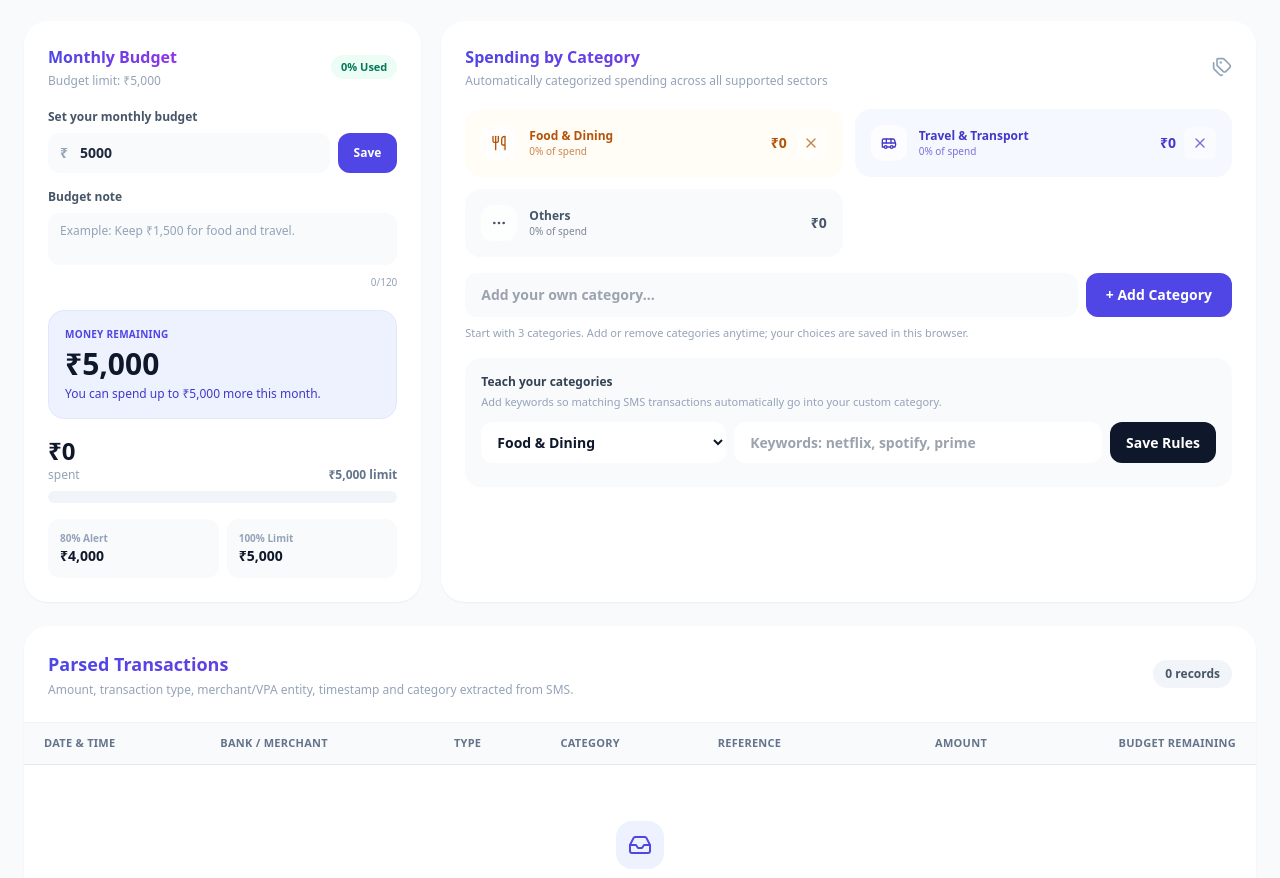
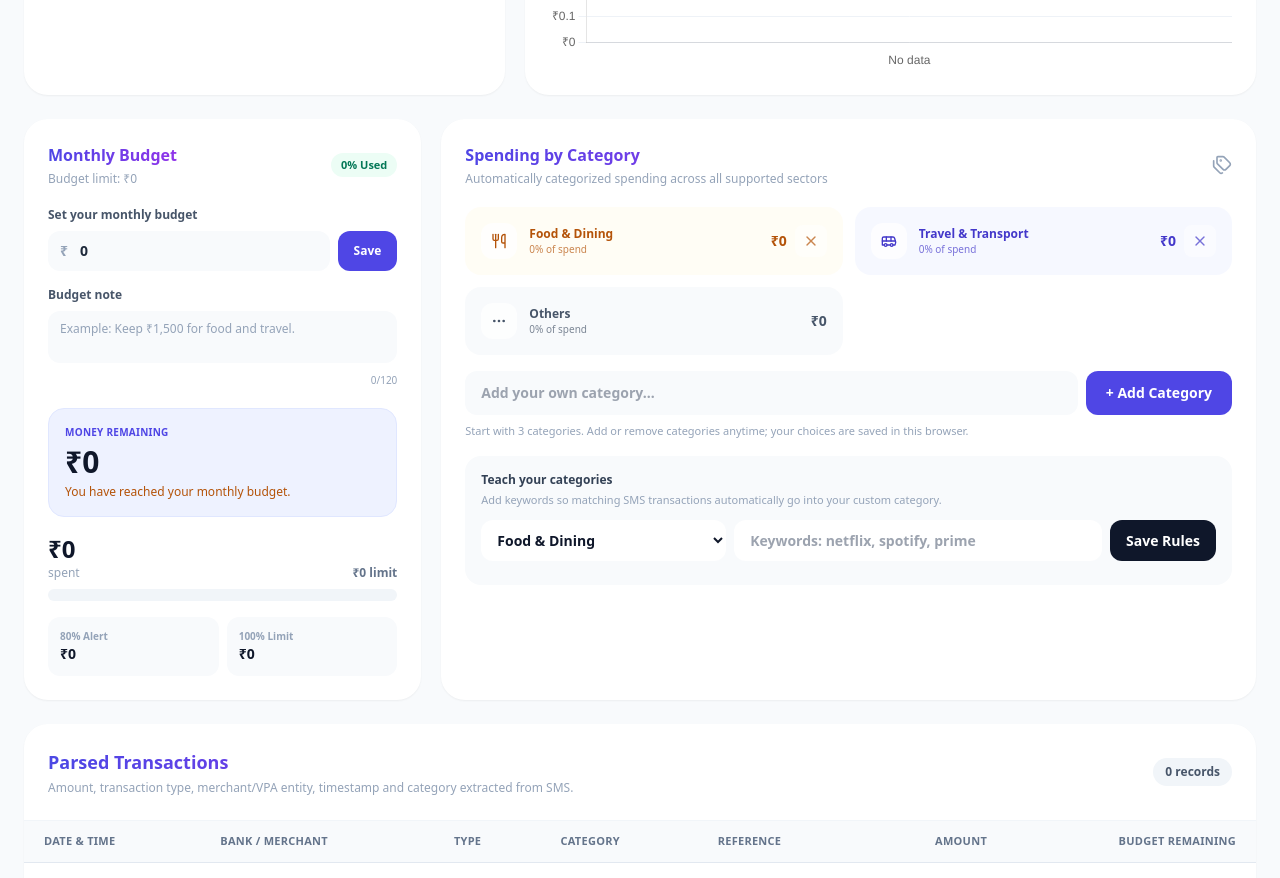
Before and after one commit to Asish93-2005/web, a plain HTML site: page dash.html in a window 1280 px wide. Shown: the part 1355-2233 px from the top of the page. Drawn offline with nearby package versions, Linux system fonts and the light colour scheme.

Commit message:
Update dash.html

```diff
--- a/dash.html
+++ b/dash.html
@@ -221,7 +221,7 @@
             <i data-lucide="piggy-bank" class="w-4 h-4"></i>
           </span>
         </div>
-        <p id="budgetLeft" class="text-2xl sm:text-3xl font-extrabold">₹5,000</p>
+        <p id="budgetLeft" class="text-2xl sm:text-3xl font-extrabold">₹0</p>
         <p id="budgetStatus" class="text-[11px] text-slate-400 mt-1">Remaining from your budget</p>
       </div>
 
@@ -379,7 +379,7 @@ INR 500 credited to A/c XX1234 from salary@upi on 28-09-2026."
         <div class="flex items-center justify-between mb-5">
           <div>
             <h2 class="font-extrabold">Monthly Budget</h2>
-            <p id="budgetLimitLabel" class="text-xs text-slate-400 mt-1">Budget limit: ₹5,000</p>
+            <p id="budgetLimitLabel" class="text-xs text-slate-400 mt-1">Budget limit: ₹0</p>
           </div>
           <span id="budgetBadge" class="px-2.5 py-1 rounded-full text-[11px] font-extrabold bg-emerald-50 text-emerald-700">
             0% Used
@@ -399,7 +399,8 @@ INR 500 credited to A/c XX1234 from salary@upi on 28-09-2026."
                 type="number"
                 min="1"
                 step="1"
-                value="5000"
+                value="0"
+                placeholder="Enter your monthly budget"
                 class="w-full rounded-xl bg-slate-50 pl-8 pr-3 py-2.5 text-sm font-bold text-slate-800 focus:outline-none focus:ring-2 focus:ring-indigo-500/20 focus:border-indigo-500"
               />
             </div>
@@ -436,9 +437,9 @@ INR 500 credited to A/c XX1234 from salary@upi on 28-09-2026."
           <p class="text-[10px] uppercase tracking-wide font-extrabold text-indigo-600">
             Money Remaining
           </p>
-          <p id="budgetRemainingLarge" class="text-3xl font-extrabold text-slate-900 mt-1">₹5,000</p>
+          <p id="budgetRemainingLarge" class="text-3xl font-extrabold text-slate-900 mt-1">₹0</p>
           <p id="budgetRemainingMessage" class="text-xs text-indigo-700 mt-1">
-            You can spend up to ₹5,000 more this month.
+            Set your monthly budget to see how much you can spend.
           </p>
         </div>
 
@@ -447,7 +448,7 @@ INR 500 credited to A/c XX1234 from salary@upi on 28-09-2026."
             <p id="budgetSpent" class="text-2xl font-extrabold">₹0</p>
             <p class="text-xs text-slate-400">spent</p>
           </div>
-          <p id="budgetLimitSmall" class="text-xs font-semibold text-slate-500">₹5,000 limit</p>
+          <p id="budgetLimitSmall" class="text-xs font-semibold text-slate-500">₹0 limit</p>
         </div>
 
         <div class="h-3 bg-slate-100 rounded-full overflow-hidden">
@@ -457,11 +458,11 @@ INR 500 credited to A/c XX1234 from salary@upi on 28-09-2026."
         <div class="mt-4 grid grid-cols-2 gap-2">
           <div class="p-3 rounded-xl bg-slate-50">
             <p class="text-[10px] text-slate-400 font-bold">80% Alert</p>
-            <p id="budgetAlertAmount" class="text-sm font-extrabold">₹4,000</p>
+            <p id="budgetAlertAmount" class="text-sm font-extrabold">₹0</p>
           </div>
           <div class="p-3 rounded-xl bg-slate-50">
             <p class="text-[10px] text-slate-400 font-bold">100% Limit</p>
-            <p id="budgetLimitCard" class="text-sm font-extrabold">₹5,000</p>
+            <p id="budgetLimitCard" class="text-sm font-extrabold">₹0</p>
           </div>
         </div>
       </div>
@@ -579,7 +580,7 @@ INR 500 credited to A/c XX1234 from salary@upi on 28-09-2026."
   // ---------------------------------------------------------
   // DATA
   // ---------------------------------------------------------
-  const DEFAULT_BUDGET_LIMIT = 5000;
+  const DEFAULT_BUDGET_LIMIT = 0;
   let budgetLimit = Number(localStorage.getItem("expensePulseBudget") || DEFAULT_BUDGET_LIMIT);
   if (!Number.isFinite(budgetLimit) || budgetLimit <= 0) {
     budgetLimit = DEFAULT_BUDGET_LIMIT;
```
